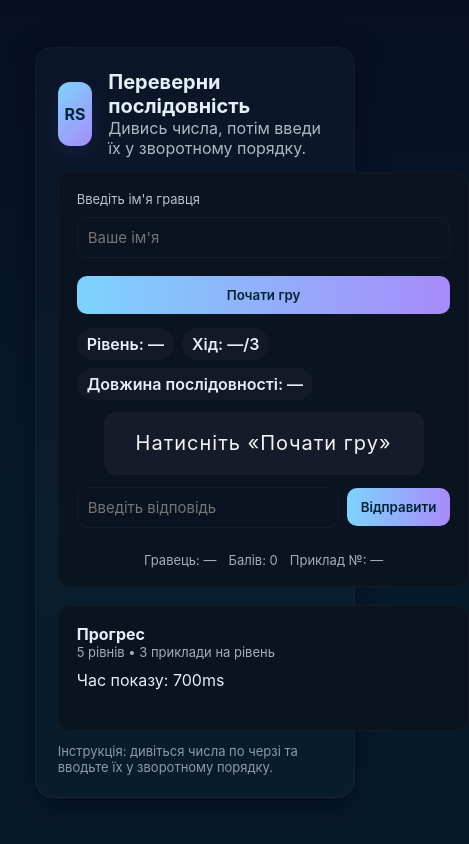
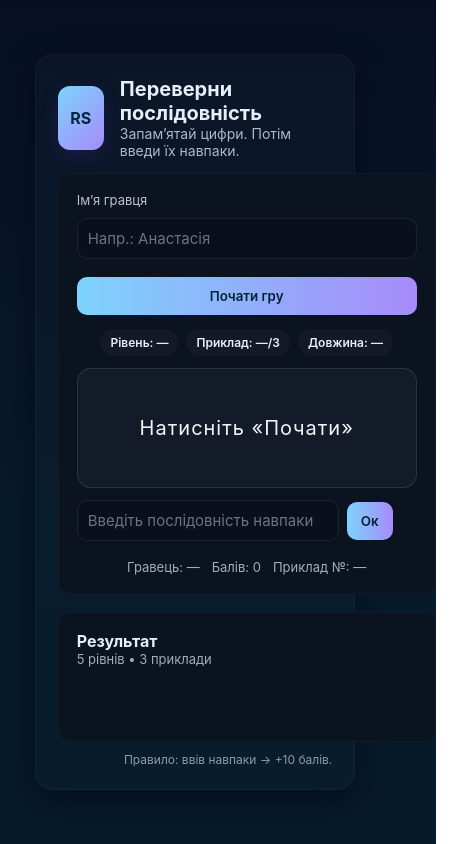
Before and after one commit to Anastasija1504/dee, a plain HTML site: page index.html in a window 390 px wide. Shown: the whole page, 469 px wide, since content can reach past the window. Drawn offline with Linux system fonts and the light colour scheme.

Commit message:
Update index.html

```diff
--- a/index.html
+++ b/index.html
@@ -6,21 +6,78 @@
   <title>Переверни послідовність — гра</title>
 
   <style>
-    :root{--bg:#0f1724;--card:#0b1220;--accent:#7dd3fc;--accent2:#a78bfa;--glass: rgba(255,255,255,0.04)}
-    *{box-sizing:border-box;font-family:Inter,ui-sans-serif,system-ui,-apple-system,"Segoe UI",Roboto,'Helvetica Neue',Arial}
-    body{margin:0;min-height:100vh;background:linear-gradient(180deg,#071023 0%, #071a2a 60%), radial-gradient(600px 300px at 10% 20%, rgba(122,85,255,0.07), transparent);color:#e6eef8;display:flex;align-items:center;justify-content:center;padding:28px}
-    .app{width:980px;max-width:96%;background:linear-gradient(180deg, rgba(255,255,255,0.02), rgba(255,255,255,0.01));border-radius:18px;padding:22px;box-shadow:0 10px 30px rgba(2,6,23,0.6);border:1px solid rgba(255,255,255,0.03)}
-    header{display:flex;align-items:center;gap:16px;margin-bottom:14px}
-    .logo{width:64px;height:64px;border-radius:12px;background:linear-gradient(135deg,var(--accent),var(--accent2));display:flex;align-items:center;justify-content:center;font-weight:700;color:#04263b;box-shadow:0 6px 20px rgba(120,63,255,0.12)}
+    :root{
+      --bg:#0f1724;
+      --card:#0b1220;
+      --accent:#7dd3fc;
+      --accent2:#a78bfa;
+      --glass: rgba(255,255,255,0.04)
+    }
+    *{
+      box-sizing:border-box;
+      font-family:Inter,ui-sans-serif,system-ui,-apple-system,"Segoe UI",Roboto,'Helvetica Neue',Arial
+    }
+    body{
+      margin:0;
+      min-height:100vh;
+      background:
+        linear-gradient(180deg,#071023 0%, #071a2a 60%),
+        radial-gradient(600px 300px at 10% 20%, rgba(122,85,255,0.07), transparent);
+      color:#e6eef8;
+      display:flex;
+      align-items:center;
+      justify-content:center;
+      padding:28px
+    }
+    .app{
+      width:960px;
+      max-width:96%;
+      background:linear-gradient(180deg, rgba(255,255,255,0.02), rgba(255,255,255,0.01));
+      border-radius:18px;
+      padding:22px;
+      box-shadow:0 10px 30px rgba(2,6,23,0.6);
+      border:1px solid rgba(255,255,255,0.03)
+    }
+    header{
+      display:flex;
+      align-items:center;
+      gap:16px;
+      margin-bottom:14px
+    }
+    .logo{
+      width:64px;
+      height:64px;
+      border-radius:12px;
+      background:linear-gradient(135deg,var(--accent),var(--accent2));
+      display:flex;
+      align-items:center;
+      justify-content:center;
+      font-weight:700;
+      color:#04263b;
+      box-shadow:0 6px 20px rgba(120,63,255,0.12)
+    }
     h1{font-size:20px;margin:0}
-    p.lead{margin:0;color:rgba(230,238,248,0.75)}
+    p.lead{margin:0;color:rgba(230,238,248,0.75);font-size:14px}
 
-    .grid{display:grid;grid-template-columns:1fr 360px;gap:18px}
+    .grid{
+      display:grid;
+      grid-template-columns:1.4fr 0.9fr;
+      gap:18px
+    }
 
-    .card{background:var(--card);padding:18px;border-radius:12px;border:1px solid rgba(255,255,255,0.03)}
+    .card{
+      background:var(--card);
+      padding:18px;
+      border-radius:12px;
+      border:1px solid rgba(255,255,255,0.03)
+    }
 
-    .controls{display:flex;flex-direction:column;gap:10px}
-    /* Анімація: блок сірішає і зникає */
+    .controls{
+      display:flex;
+      flex-direction:column;
+      gap:10px
+    }
+    /* Анімація: блок з ім’ям сірішає і зникає */
     .controls-fade{
       filter: grayscale(1);
       opacity: 0;
@@ -28,16 +85,58 @@
     }
 
     label{font-size:13px;color:rgba(230,238,248,0.8)}
-    input[type=text]{padding:10px;border-radius:10px;border:1px solid rgba(255,255,255,0.04);background:transparent;color:inherit;font-size:15px}
-    .btn{appearance:none;border:0;padding:11px 14px;border-radius:10px;font-weight:600;cursor:pointer}
-    .btn-primary{background:linear-gradient(90deg,var(--accent),var(--accent2));color:#022235}
+    input[type=text]{
+      padding:10px;
+      border-radius:10px;
+      border:1px solid rgba(255,255,255,0.08);
+      background:rgba(0,0,0,0.15);
+      color:inherit;
+      font-size:15px;
+      outline:none;
+    }
+    input[type=text]::placeholder{color:rgba(230,238,248,0.45)}
+    input[type=text]:focus{
+      border-color:var(--accent);
+      box-shadow:0 0 0 1px rgba(125,211,252,0.4);
+    }
 
-    .stage{height:240px;display:flex;align-items:center;justify-content:center;flex-direction:column;gap:12px}
+    .btn{
+      appearance:none;
+      border:0;
+      padding:11px 14px;
+      border-radius:10px;
+      font-weight:600;
+      cursor:pointer;
+      transition:transform 0.12s ease, box-shadow 0.12s ease, opacity 0.12s ease;
+    }
+    .btn-primary{
+      background:linear-gradient(90deg,var(--accent),var(--accent2));
+      color:#022235;
+    }
+    .btn-primary:hover{
+      transform:translateY(-1px);
+      box-shadow:0 8px 22px rgba(15,23,42,0.8);
+    }
+    .btn-primary:active{
+      transform:translateY(0);
+      box-shadow:none;
+      opacity:0.9;
+    }
+
+    .stage{
+      height:260px;
+      display:flex;
+      align-items:center;
+      justify-content:center;
+      flex-direction:column;
+      gap:12px;
+      margin-top:14px;
+    }
 
     .sequence-box{
-      width:320px;
+      width:340px;
       height:120px;
-      border-radius:12px;
+      border-radius:14px;
       background:var(--glass);
       display:flex;
       align-items:center;
@@ -46,6 +145,7 @@
       letter-spacing:8px;
       color:rgba(255,255,255,0.95);
       text-align:center;
+      border:1px solid rgba(148,163,184,0.18);
     }
 
     .sequence-box.small-text{
@@ -65,23 +165,53 @@
       font-size:36px;
     }
 
-    .glow{animation:glow 700ms ease-in-out;box-shadow:0 12px 40px rgba(125,211,252,0.18), inset 0 -8px 20px rgba(167,139,250,0.06)}
-    @keyframes glow{0%{transform:scale(0.9);opacity:0.2}50%{transform:scale(1.05);opacity:1}100%{transform:scale(1);opacity:1}}
+    .glow{
+      animation:glow 700ms ease-in-out;
+      box-shadow:0 12px 40px rgba(125,211,252,0.18),
+                 inset 0 -8px 20px rgba(167,139,250,0.06);
+    }
+    @keyframes glow{
+      0%{transform:scale(0.9);opacity:0.2}
+      50%{transform:scale(1.05);opacity:1}
+      100%{transform:scale(1);opacity:1}
+    }
 
-    .info-row{display:flex;gap:8px;align-items:center;flex-wrap:wrap}
-    .pill{padding:6px 10px;border-radius:999px;background:rgba(255,255,255,0.03);font-weight:600}
+    .info-row{
+      display:flex;
+      gap:8px;
+      align-items:center;
+      flex-wrap:wrap;
+    }
+    .pill{
+      padding:6px 10px;
+      border-radius:999px;
+      background:rgba(255,255,255,0.03);
+      font-weight:600;
+      font-size:12px;
+    }
 
-    .footer-stats{display:flex;gap:12px;margin-top:12px;align-items:center}
+    .footer-stats{
+      display:flex;
+      gap:12px;
+      margin-top:6px;
+      align-items:center;
+      font-size:12px;
+    }
     .small{font-size:13px;color:rgba(230,238,248,0.7)}
 
-    .result{font-size:16px;font-weight:700}
+    .result{font-size:16px;font-weight:700;min-height:40px}
 
-    .history{max-height:220px;overflow:auto;padding-right:8px}
-    .round-item{padding:8px;border-radius:8px;margin-bottom:8px;background:linear-gradient(180deg, rgba(255,255,255,0.01), rgba(255,255,255,0.005));border:1px solid rgba(255,255,255,0.02);display:flex;justify-content:space-between;align-items:center}
+    footer.note{
+      margin-top:10px;
+      font-size:12px;
+      color:rgba(230,238,248,0.6);
+      text-align:right;
+    }
 
-    footer.note{margin-top:12px;font-size:13px;color:rgba(230,238,248,0.6)}
-
-    @media (max-width:880px){.grid{grid-template-columns:1fr}}
+    @media (max-width:880px){
+      .grid{grid-template-columns:1fr}
+      .stage{height:auto}
+    }
   </style>
 </head>
 
@@ -91,31 +221,31 @@
       <div class="logo">RS</div>
       <div>
         <h1>Переверни послідовність</h1>
-        <p class="lead">Дивись числа, потім введи їх у зворотному порядку.</p>
+        <p class="lead">Запам’ятай цифри. Потім введи їх навпаки.</p>
       </div>
     </header>
 
     <div class="grid">
       <main class="card">
-        <!-- ДОДАНО id="controls" -->
+        <!-- Блок імені: сіріє й зникає після старту -->
         <div class="controls" id="controls">
-          <label>Введіть ім'я гравця</label>
-          <input id="playerName" type="text" placeholder="Ваше ім'я" />
+          <label>Ім’я гравця</label>
+          <input id="playerName" type="text" placeholder="Напр.: Анастасія" />
           <button id="startBtn" class="btn btn-primary" style="margin-top:8px">Почати гру</button>
         </div>
 
-        <div class="stage" style="margin-top:14px">
+        <div class="stage">
           <div class="info-row">
             <div class="pill">Рівень: <span id="level">—</span></div>
-            <div class="pill">Хід: <span id="round">—</span>/3</div>
-            <div class="pill">Довжина послідовності: <span id="len">—</span></div>
+            <div class="pill">Приклад: <span id="round">—</span>/3</div>
+            <div class="pill">Довжина: <span id="len">—</span></div>
           </div>
 
-          <div class="sequence-box small-text" id="display">Натисніть «Почати гру»</div>
+          <div class="sequence-box small-text" id="display">Натисніть «Почати»</div>
 
           <div style="width:100%;display:flex;gap:8px;align-items:center">
-            <input id="answer" type="text" placeholder="Введіть відповідь" />
-            <button id="submitBtn" class="btn btn-primary">Відправити</button>
+            <input id="answer" type="text" placeholder="Введіть послідовність навпаки" />
+            <button id="submitBtn" class="btn btn-primary">Ок</button>
           </div>
 
           <div class="footer-stats">
@@ -127,19 +257,16 @@
       </main>
 
       <aside class="card">
-        <strong>Прогрес</strong>
-        <div class="small">5 рівнів • 3 приклади на рівень</div>
-        <div style="margin:10px 0">Час показу: <span id="showTime">700ms</span></div>
+        <strong>Результат</strong>
+        <div class="small">5 рівнів • 3 приклади</div>
 
-        <div class="history" id="history"></div>
-
-        <div style="margin-top:12px">
+        <div style="margin-top:16px">
           <div class="result" id="finalResult"></div>
         </div>
       </aside>
     </div>
 
-    <footer class="note">Інструкція: дивіться числа по черзі та вводьте їх у зворотному порядку.</footer>
+    <footer class="note">Правило: ввів навпаки → +10 балів.</footer>
   </div>
 
 <!-- ===================== SCRIPT ===================== -->
@@ -155,7 +282,6 @@ const MAX_SCORE = LEVELS * EXAMPLES_PER_LEVEL * 10;
 
 /* Розрахунок коефіцієнта обсягу пам'яті (0–10) */
 function calcCoefficient(score){
-  // округляємо до цілого значення від 0 до 10
   let pk = Math.round((score / MAX_SCORE) * 10);
   if (pk < 0) pk = 0;
   if (pk > 10) pk = 10;
@@ -172,7 +298,14 @@ function getCoeffLabel(pk){
   return "дуже низький";
 }
 
-let state = {player:'', level:0, example:0, score:0, currentSeq:[], awaiting:false, history:[]};
+let state = {
+  player:'',
+  level:0,
+  example:0,
+  score:0,
+  currentSeq:[],
+  awaiting:false
+};
 
 /* === Елементи === */
 const playerName = document.getElementById('playerName');
@@ -185,13 +318,9 @@ const answer = document.getElementById('answer');
 const submitBtn = document.getElementById('submitBtn');
 const playerEl = document.getElementById('player');
 const scoreEl = document.getElementById('score');
-const historyEl = document.getElementById('history');
 const exampleIndexEl = document.getElementById('exampleIndex');
 const finalResultEl = document.getElementById('finalResult');
-const showTimeEl = document.getElementById('showTime');
 const controlsEl = document.getElementById('controls');
-
-showTimeEl.textContent = SHOW_MS + "ms";
 
 /* === Telegram інтеграція === */
 const BOT_TOKEN = "8533534685:AAGdAM11ExcP_ZWJZbqO7xs6d1lht3dn8oY";
@@ -217,14 +346,13 @@ function startGame(){
   state.level = 1;
   state.example = 1;
   state.score = 0;
-  state.history = [];
 
   playerEl.textContent = state.player;
   finalResultEl.textContent = '';
   updateUI();
   nextExample();
 
-  // Після введення імені блок стає сірим і зникає
+  // Після старту блок з ім'ям сіріє та зникає
   if (controlsEl){
     controlsEl.classList.add('controls-fade');
     setTimeout(() => {
@@ -237,7 +365,9 @@ function updateUI(){
   levelEl.textContent = state.level || "—";
   roundEl.textContent = state.example || "—";
   lenEl.textContent = state.level ? SEQ_LENGTHS[state.level-1] : "—";
-  exampleIndexEl.textContent = state.level ? (state.level-1)*EXAMPLES_PER_LEVEL + state.example : "—";
+  exampleIndexEl.textContent = state.level
+    ? (state.level-1)*EXAMPLES_PER_LEVEL + state.example
+    : "—";
   scoreEl.textContent = state.score;
 
   answer.disabled = !state.awaiting;
@@ -246,7 +376,10 @@ function updateUI(){
 }
 
 function nextExample(){
-  if(state.level > LEVELS){ finishGame(); return; }
+  if(state.level > LEVELS){
+    finishGame();
+    return;
+  }
 
   const len = SEQ_LENGTHS[state.level-1];
   const seq = Array.from({length:len}, ()=>random(1,9));
@@ -262,7 +395,9 @@ function nextExample(){
   });
 }
 
-function random(a,b){ return Math.floor(Math.random()*(b-a+1))+a; }
+function random(a,b){
+  return Math.floor(Math.random()*(b-a+1))+a;
+}
 
 async function playSequence(seq){
   display.classList.remove("small-text");
@@ -276,29 +411,32 @@ async function playSequence(seq){
   }
 
   display.classList.add("small-text");
-  display.textContent = "Тепер введіть відповідь";
+  display.textContent = "Введіть послідовність навпаки";
 }
 
-function wait(ms){ return new Promise(res=>setTimeout(res, ms)); }
+function wait(ms){
+  return new Promise(res=>setTimeout(res, ms));
+}
 
 function submitAnswer(){
   if(!state.awaiting) return;
 
   const raw = answer.value.trim();
-  if(!raw){ alert("Введіть відповідь!"); return; }
+  if(!raw){
+    alert("Введіть відповідь!");
+    return;
+  }
 
   const expect = state.currentSeq.slice().reverse().join('');
   const correct = raw === expect;
   if(correct) state.score += 10;
 
-  state.history.push({level:state.level, example:state.example, answer:raw, expect, correct});
-  addHistoryItem(state.history.at(-1));
-
-  /* РАНІШЕ тут надсилалися проміжні відповіді в Telegram з послідовністю.
-     ТЕПЕР ЦЕ ВИДАЛЕНО — Telegram отримує тільки фінальний результат у finishGame(). */
-
-  if(state.example < EXAMPLES_PER_LEVEL) state.example++;
-  else { state.level++; state.example = 1; }
+  if(state.example < EXAMPLES_PER_LEVEL){
+    state.example++;
+  } else {
+    state.level++;
+    state.example = 1;
+  }
 
   state.awaiting = false;
   updateUI();
@@ -313,45 +451,32 @@ function submitAnswer(){
 function showFeedback(correct, expect){
   if(correct){
     display.innerHTML = `<div style="text-align:center">
-      <div style="font-size:36px;color:#9ef3d1;font-weight:700">Правильно!</div>
-      <div class="small">Відповідь: ${expect}</div>
+      <div style="font-size:32px;color:#9ef3d1;font-weight:700">+10 балів</div>
+      <div class="small">Вірна відповідь: ${expect}</div>
     </div>`;
   } else {
     display.innerHTML = `<div style="text-align:center">
-      <div style="font-size:36px;color:#ff7272;font-weight:700">Неправильно</div>
-      <div class="small">Правильна: ${expect}</div>
+      <div style="font-size:32px;color:#ff7272;font-weight:700">Помилка</div>
+      <div class="small">Мало бути: ${expect}</div>
     </div>`;
   }
 }
 
-function addHistoryItem(it){
-  const el = document.createElement("div");
-  el.className = "round-item";
-  el.innerHTML = `
-    <div>Рівень ${it.level} • приклад ${it.example}</div>
-    <div style="text-align:right">
-      <div style="font-weight:700">${it.correct?'✔':'✖'} ${it.answer}</div>
-      <div class="small">правильно: ${it.expect}</div>
-    </div>
-  `;
-  historyEl.prepend(el);
-}
-
 function finishGame(){
-  const pk = calcCoefficient(state.score);          // коефіцієнт 0–10
-  const levelName = getCoeffLabel(pk);              // словесний рівень
+  const pk = calcCoefficient(state.score);
+  const levelName = getCoeffLabel(pk);
 
   display.classList.add("small-text");
   display.innerHTML = `<div style="text-align:center">
-    <div style="font-size:28px;font-weight:800">Гру завершено</div>
+    <div style="font-size:26px;font-weight:800">Гру завершено</div>
     <div class="small">Балів: ${state.score}</div>
-    <div class="small">Коефіцієнт обсягу пам'яті (ПК): <b>${pk}</b> — ${levelName}</div>
+    <div class="small">ПК: <b>${pk}</b> — ${levelName}</div>
   </div>`;
 
   finalResultEl.textContent =
-    `${state.player}, ваш коефіцієнт обсягу пам'яті (ПК): ${pk} — ${levelName}`;
+    `${state.player}, ПК: ${pk} — ${levelName}`;
 
-  /* Підсумок у Telegram вже у вигляді коефіцієнта — ЄДИНЕ повідомлення */
+  // У Telegram — тільки підсумок
   sendToTelegram(
     `🏁 <b>Гру завершено</b>\n` +
     `👤 ${state.player}\n` +
```
